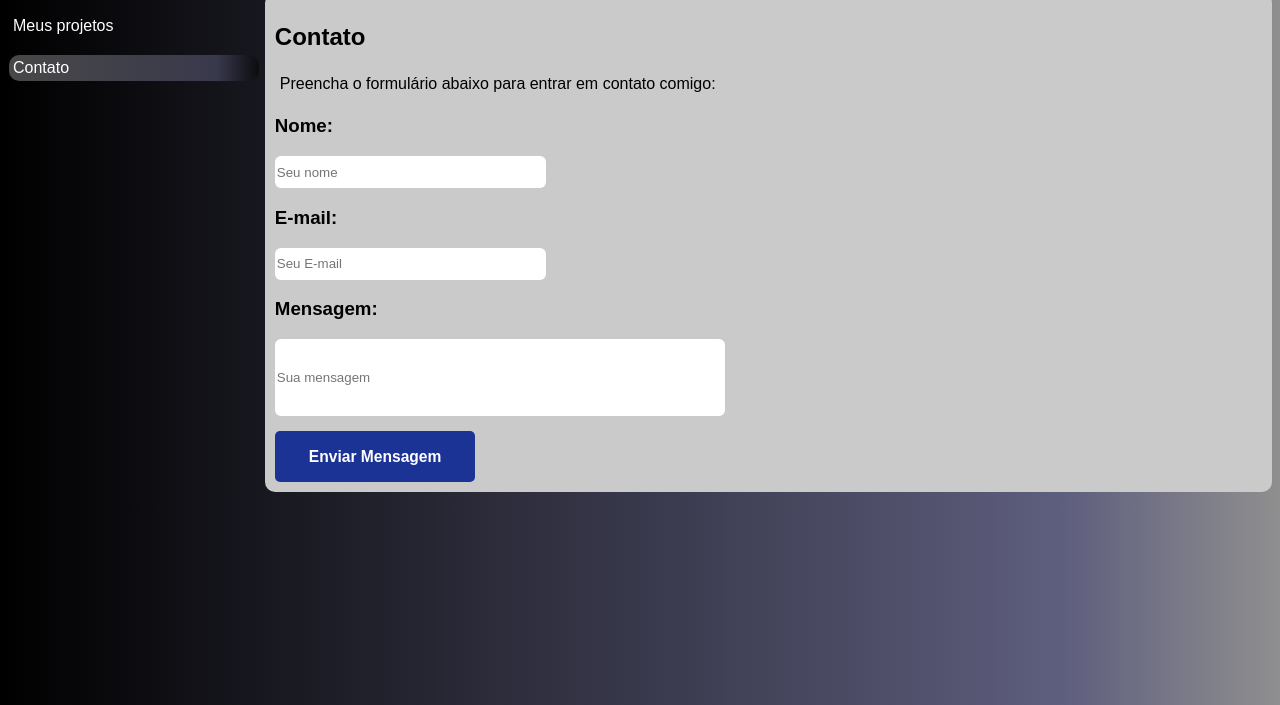
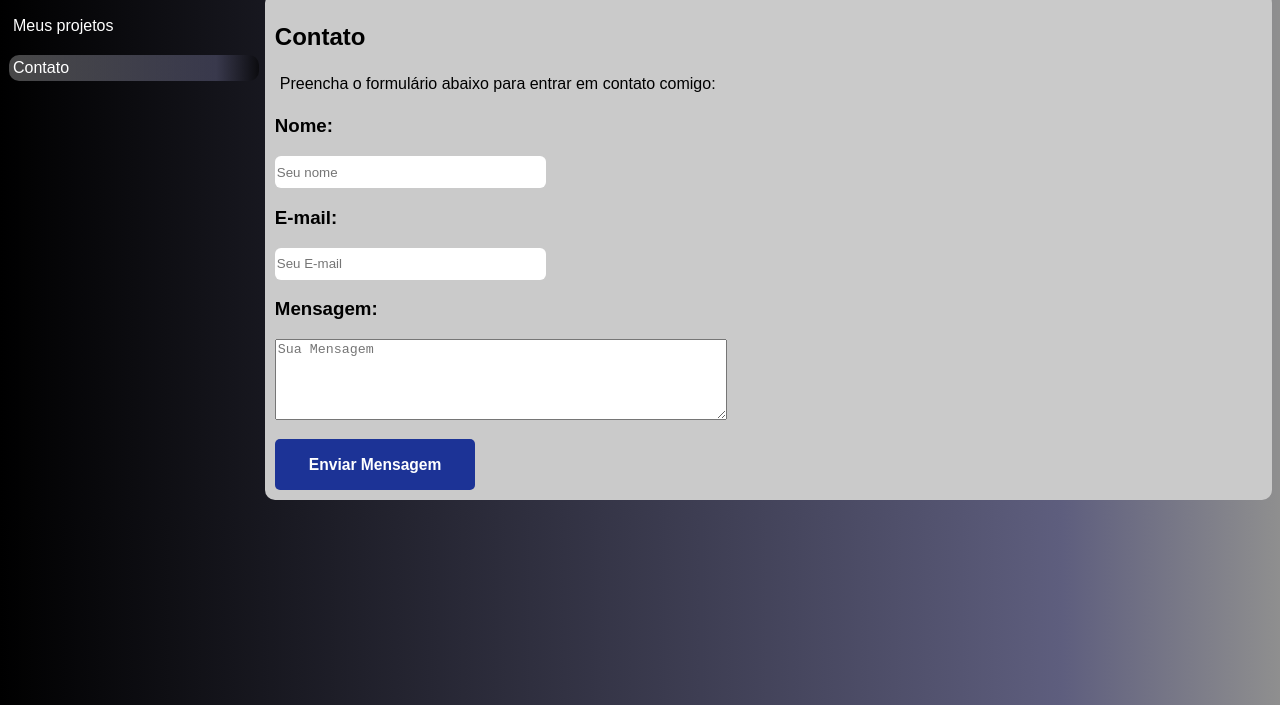
Before and after one commit to Yyira/Projeto_Portifolio, a plain HTML site: page contato.html in a window 1280 px wide. Shown: the part 95-800 px from the top of the page. Drawn offline with Linux system fonts and the light colour scheme.

Commit message:
text area

```diff
--- a/contato.html
+++ b/contato.html
@@ -43,7 +43,7 @@
                 <label for="message">
                     <h3>Mensagem:</h3>
                 </label>
-                <input type="textarea" placeholder="Sua mensagem" id="message" class="message">
+                <textarea name="message" id="message" class="message" placeholder="Sua Mensagem"></textarea>
                 <button class="button" type="submit">
                     <h3>Enviar Mensagem</h3>
                 </button>
```
